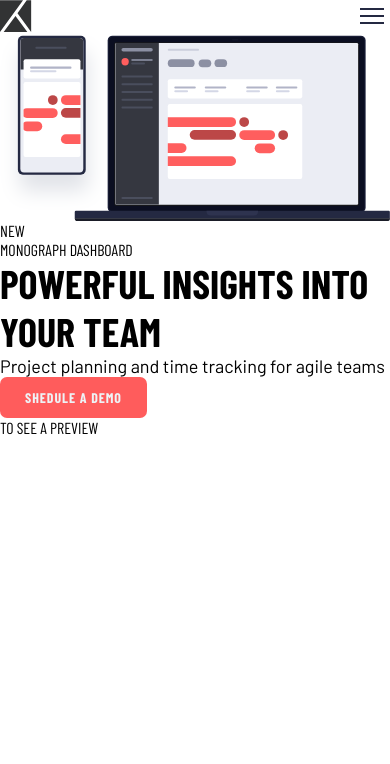
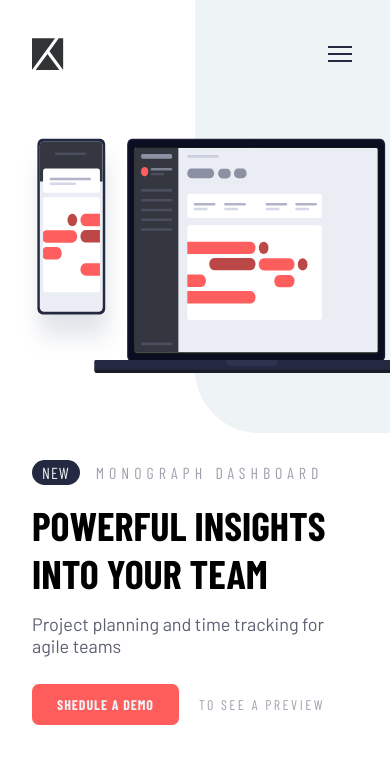
Before and after one commit to nivancheva/project-tracking-intro-component-react, a React (Vite) app: page / in a window 390 px wide. Shown: the top 764 px of the page. Built offline with nearby package versions, Linux system fonts and the light colour scheme.

Commit message:
finish mobile design

```diff
--- a/src/App.css
+++ b/src/App.css
@@ -1,3 +1,7 @@
+.conteiner {
+    margin-inline: 2rem;
+}
+
 .flex-container {
     display: flex;
     align-items: center;
@@ -5,6 +9,7 @@
 
 .header {
     justify-content: space-between;
+    margin: 2.375rem 2rem 4rem;
 }
 
 .nav-container {
@@ -40,6 +45,63 @@
     right: 0;
 }
 
+.device_img {
+    width: 482px;
+    height: 239px;
+    transform: translate(5%);
+}
+
+.bg-light-gray {
+    position: relative;
+}
+
+.bg-light-gray::before {
+    content: "";
+    position: absolute;
+    width: 50%;
+    right: 0;
+    height: 63%;
+    top: -2.375rem;
+    border-bottom-left-radius: 4rem;
+    background-color: var(--clr-light-blue);
+    z-index: -1;
+}
+
+.pharagraph {
+    gap:1rem;
+    margin: 5.4375rem 0 1rem;
+}
+
+.bg-black{
+    background-color: var(--clr-very-dark-blue);
+    color: var(--clr-light-blue);
+    padding: .1875rem .625rem;
+    border-radius: 2em;
+    letter-spacing: 1px;
+}
+
+.clr-gray {
+    color: var(--clr-gr-blue);
+    letter-spacing: 5px;
+}
+
+.lowerCase {
+    text-transform: none;
+    font-family: var(--ff-accent);
+    font-size: var(--fz-paragraph);
+    margin: 1rem 2rem 1.6875rem 0;
+    color: var(--clr-dark-gr-blue);
+}
+
+.button-area {
+    gap: 1.25rem;
+}
+
+.button-area p {
+    letter-spacing: 2.5px;
+    color: var(--clr-gr-blue);
+    font-size: var(--fz-button);
+}
 
 @media (min-width:800px) {
     .nav-bar {
--- a/src/App.jsx
+++ b/src/App.jsx
@@ -21,7 +21,7 @@
   }
 
   return (
-    <div>
+    <div className='bg-light-gray'>
       <nav className='container nav-container'>
         <div className='flex-container header'>
           <picture><img src={logo}/></picture>
@@ -39,18 +39,18 @@
         </div>
       </nav>
 
-      <img src={devicesImg}/>
+      <img className='device_img' src={devicesImg}/>
 
       <main className='conteiner'>
-        <div>
-          <p>New</p>
-          <p>Monograph Dashboard</p>
+        <div className='flex-container pharagraph'>
+          <p className='bg-black'>New</p>
+          <p className='clr-gray'>Monograph Dashboard</p>
         </div>
         <div>
           <h1>Powerful Insights into your team</h1>
           <p className='lowerCase'>Project planning and time tracking for agile teams</p>
         </div>
-        <div>
+        <div className='flex-container button-area'>
           <button className='button'>Shedule a demo</button>
           <p>To see a preview</p>
         </div>
--- a/src/index.css
+++ b/src/index.css
@@ -57,12 +57,6 @@
     font-size: var(--fz-heading);
 }
 
-.lowerCase {
-    text-transform: none;
-    font-family: var(--ff-accent);
-    font-size: var(--fz-paragraph);
-}
-
 .button {
     border: 0;
     background-color: var(--clr-red);
```
